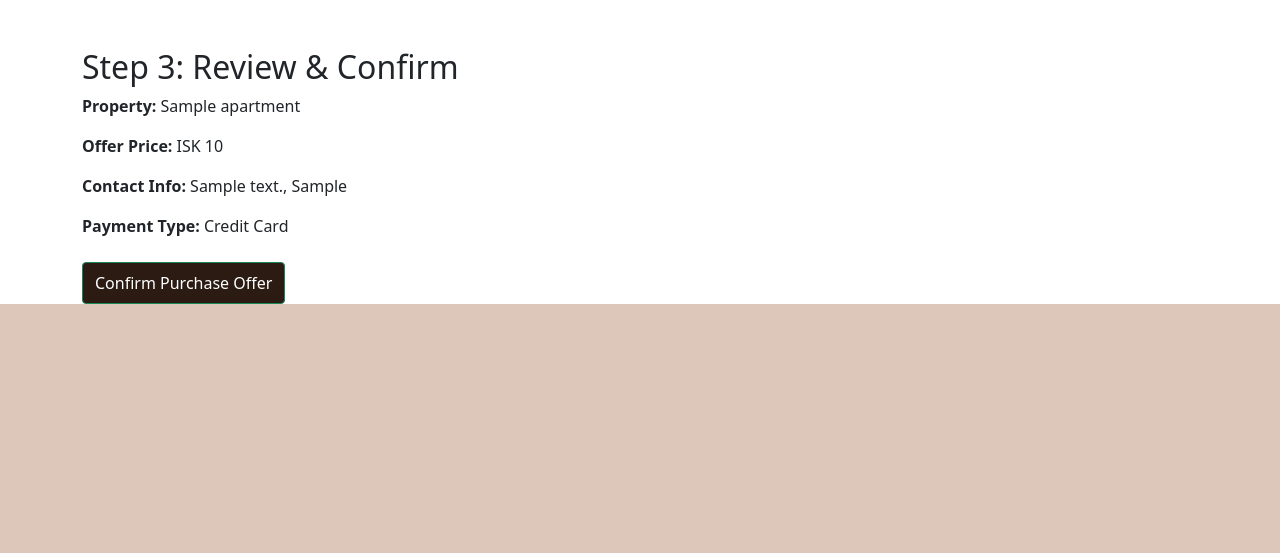
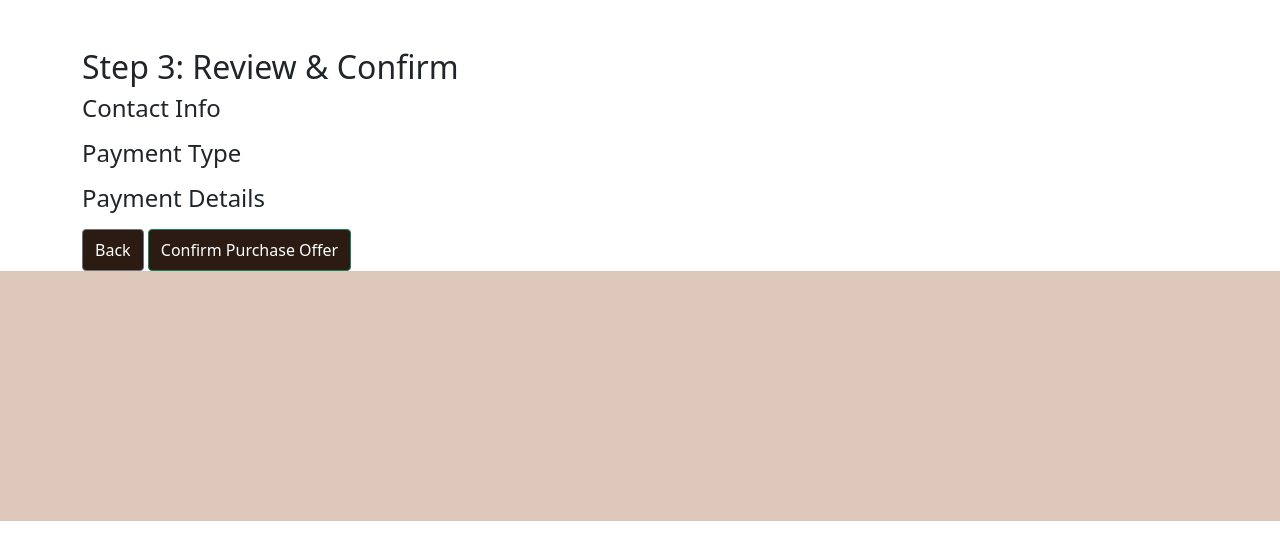
Before and after one commit to Pappakassi/castle_apartments, a Django app: page /offers/1/finalize/review/ in a window 1280 px wide. Shown: the part 76-629 px from the top of the page. Run offline with Django 4.2, Linux system fonts and the light colour scheme; a user stored in the database is signed in; tables that the repository leaves empty hold one stand-in row (values such as "Sample post"); grey boxes marked "Sample" are stand-in pictures.

Commit message:
finished finalization process

```diff
--- a/offers/views.py
+++ b/offers/views.py
@@ -1,90 +1,117 @@
-from django.shortcuts import render, get_object_or_404
-from django.contrib.auth.decorators import login_required
-from .models import PurchaseOffer
-from apartments.models import Apartment
-from .forms import PurchaseOfferForm
-from django.shortcuts import render
-from offers.models import PurchaseOffer
+from django.shortcuts import render, get_object_or_404, redirect
 from django.contrib.auth.decorators import login_required
 from django.contrib import messages
-from django.shortcuts import render, redirect, get_object_or_404
-from django.shortcuts import render, get_object_or_404, redirect
-from .models import PurchaseOffer, ContactInfo, Payment, CreditCardPayment, BankTransferPayment, MortgagePayment
-from .forms import ContactInfoForm, PaymentForm, CreditCardPaymentForm, BankTransferPaymentForm, MortgagePaymentForm
+
+from .models import (
+    PurchaseOffer,
+    ContactInfo,
+    Payment,
+    CreditCardPayment,
+    BankTransferPayment,
+    MortgagePayment
+)
+from .forms import (
+    ContactInfoForm,
+    PaymentForm,
+    CreditCardPaymentForm,
+    BankTransferPaymentForm,
+    MortgagePaymentForm
+)
 
 @login_required
 def finalize_contact(request, offer_id):
-    offer = get_object_or_404(PurchaseOffer, id=offer_id, buyer=request.user, status__in=['accepted', 'contingent'])
+    offer = get_object_or_404(PurchaseOffer, pk=offer_id)
 
-    form = ContactInfoForm(request.POST or None, instance=offer.contact_info)
+    if request.method == 'POST':
+        form = ContactInfoForm(request.POST)
+        if form.is_valid():
+            request.session['contact_info'] = form.cleaned_data
+            return redirect('finalize_payment', offer_id=offer_id)
+    else:
+        initial = request.session.get('contact_info', {})
+        form = ContactInfoForm(initial=initial)
 
-    if request.method == 'POST' and form.is_valid():
-        contact_info = form.save()
-        offer.contact_info = contact_info
-        offer.save()
-        return redirect('finalize_payment', offer_id=offer.id)
-
-    return render(request, 'offers/finalize_contact.html', {'form': form, 'offer': offer})
+    return render(request, 'offers/finalize_contact.html', {'form': form, 'offer_id': offer_id})
 
 
 @login_required
 def finalize_payment(request, offer_id):
-    offer = get_object_or_404(PurchaseOffer, id=offer_id, buyer=request.user)
+    offer = get_object_or_404(PurchaseOffer, pk=offer_id)
+    payment_type = request.session.get('payment', {}).get('type')
 
-    payment_form = PaymentForm(request.POST or None)
-    credit_form = CreditCardPaymentForm(request.POST or None)
-    bank_form = BankTransferPaymentForm(request.POST or None)
-    mortgage_form = MortgagePaymentForm(request.POST or None)
+    if request.method == 'POST':
+        payment_form = PaymentForm(request.POST)
+        credit_form = CreditCardPaymentForm(request.POST, prefix='credit')
+        bank_form = BankTransferPaymentForm(request.POST, prefix='bank')
+        mortgage_form = MortgagePaymentForm(request.POST, prefix='mortgage')
 
-    if request.method == 'POST' and payment_form.is_valid():
-        payment = payment_form.save()
-        offer.payment = payment
-        offer.save()
+        if payment_form.is_valid():
+            request.session['payment'] = payment_form.cleaned_data
+            payment_type = payment_form.cleaned_data['type']
 
-        payment_type = payment.type
-
-        if payment_type == 'credit_card' and credit_form.is_valid():
-            credit = credit_form.save(commit=False)
-            credit.payment = payment
-            credit.save()
-
-        elif payment_type == 'bank_transfer' and bank_form.is_valid():
-            bank = bank_form.save(commit=False)
-            bank.payment = payment
-            bank.save()
-
-        elif payment_type == 'mortgage' and mortgage_form.is_valid():
-            mortgage = mortgage_form.save(commit=False)
-            mortgage.payment = payment
-            mortgage.save()
-
-        return redirect('finalize_review', offer_id=offer.id)
+            if payment_type == 'credit_card' and credit_form.is_valid():
+                request.session['payment_details'] = credit_form.cleaned_data
+                return redirect('finalize_review', offer_id=offer_id)
+            elif payment_type == 'bank_transfer' and bank_form.is_valid():
+                request.session['payment_details'] = bank_form.cleaned_data
+                return redirect('finalize_review', offer_id=offer_id)
+            elif payment_type == 'mortgage' and mortgage_form.is_valid():
+                request.session['payment_details'] = mortgage_form.cleaned_data
+                return redirect('finalize_review', offer_id=offer_id)
+    else:
+        payment_form = PaymentForm(initial=request.session.get('payment'))
+        credit_form = CreditCardPaymentForm(prefix='credit', initial=request.session.get('payment_details') if payment_type == 'credit_card' else None)
+        bank_form = BankTransferPaymentForm(prefix='bank', initial=request.session.get('payment_details') if payment_type == 'bank_transfer' else None)
+        mortgage_form = MortgagePaymentForm(prefix='mortgage', initial=request.session.get('payment_details') if payment_type == 'mortgage' else None)
 
     return render(request, 'offers/finalize_payment.html', {
-        'offer': offer,
         'payment_form': payment_form,
         'credit_form': credit_form,
         'bank_form': bank_form,
-        'mortgage_form': mortgage_form
+        'mortgage_form': mortgage_form,
+        'offer_id': offer_id,
     })
 
 
 @login_required
 def finalize_review(request, offer_id):
-    offer = get_object_or_404(PurchaseOffer, id=offer_id, buyer=request.user)
+    offer = get_object_or_404(PurchaseOffer, pk=offer_id)
+    contact_info = request.session.get('contact_info')
+    payment_data = request.session.get('payment')
+    payment_details = request.session.get('payment_details')
 
-    if request.method == 'POST' and 'confirm' in request.POST:
-        # Finalize logic here
-        return redirect('finalize_confirmation', offer_id=offer.id)
+    if request.method == 'POST':
+        contact = ContactInfo.objects.create(**contact_info)
+        payment = Payment.objects.create(type=payment_data['type'])
 
-    return render(request, 'offers/finalize_review.html', {'offer': offer})
+        if payment_data['type'] == 'credit_card':
+            CreditCardPayment.objects.create(payment=payment, **payment_details)
+        elif payment_data['type'] == 'bank_transfer':
+            BankTransferPayment.objects.create(payment=payment, **payment_details)
+        elif payment_data['type'] == 'mortgage':
+            MortgagePayment.objects.create(payment=payment, **payment_details)
+
+        offer.contact_info = contact
+        offer.payment = payment
+        offer.save()
+
+        for key in ['contact_info', 'payment', 'payment_details']:
+            request.session.pop(key, None)
+
+        return redirect('finalize_confirmation', offer_id=offer_id)
+
+    return render(request, 'offers/finalize_review.html', {
+        'contact_info': contact_info,
+        'payment': payment_data,
+        'payment_details': payment_details,
+        'offer_id': offer_id
+    })
 
 
 @login_required
 def finalize_confirmation(request, offer_id):
-    offer = get_object_or_404(PurchaseOffer, id=offer_id, buyer=request.user)
+    offer = get_object_or_404(PurchaseOffer, pk=offer_id)
     return render(request, 'offers/confirmation.html', {'offer': offer})
-
 
 @login_required
 def submit_offer(request, apartment_id):
--- a/static/js/slider.js
+++ b/static/js/slider.js
@@ -1,4 +1,3 @@
-<script>
 document.addEventListener('DOMContentLoaded', function () {
   const carouselElement = document.querySelector('#carouselExampleCaptions');
   const toggleBtn = document.getElementById('carousel-toggle');
@@ -17,4 +16,3 @@
     isPaused = !isPaused;
   });
 });
-</script>
--- a/templates/offers/confirmation.html
+++ b/templates/offers/confirmation.html
@@ -3,7 +3,6 @@
 <div class="container mt-5 text-center">
   <h2 class="text-success">Purchase Offer Finalized</h2>
   <p>Your offer for <strong>{{ offer.apartment.title }}</strong> has been successfully finalized.</p>
-
   <a href="{% url 'home' %}" class="btn btn-primary mt-4">Return to Homepage</a>
 </div>
 {% endblock %}
--- a/templates/offers/finalize_review.html
+++ b/templates/offers/finalize_review.html
@@ -2,16 +2,32 @@
 {% block content %}
 <div class="container mt-5">
   <h2>Step 3: Review & Confirm</h2>
-  <div class="mb-4">
-    <p><strong>Property:</strong> {{ offer.apartment.title }}</p>
-    <p><strong>Offer Price:</strong> ISK {{ offer.price|floatformat:0 }}</p>
-    <p><strong>Contact Info:</strong> {{ offer.contact_info }}</p>
-    <p><strong>Payment Type:</strong> {{ offer.payment.get_type_display }}</p>
-  </div>
+
+  <h4>Contact Info</h4>
+  <ul>
+    {% for key, value in contact_info.items %}
+      <li><strong>{{ key|title }}:</strong> {{ value }}</li>
+    {% endfor %}
+  </ul>
+
+  <h4>Payment Type</h4>
+  <ul>
+    {% for key, value in payment.items %}
+      <li><strong>{{ key|title }}:</strong> {{ value }}</li>
+    {% endfor %}
+  </ul>
+
+  <h4>Payment Details</h4>
+  <ul>
+    {% for key, value in payment_details.items %}
+      <li><strong>{{ key|title }}:</strong> {{ value }}</li>
+    {% endfor %}
+  </ul>
 
   <form method="post">
     {% csrf_token %}
-    <button type="submit" name="confirm" class="btn btn-success">Confirm Purchase Offer</button>
+    <a href="{% url 'finalize_payment' offer_id %}" class="btn btn-secondary">Back</a>
+    <button type="submit" class="btn btn-success">Confirm Purchase Offer</button>
   </form>
 </div>
 {% endblock %}
--- a/templates/offers/offer_list.html
+++ b/templates/offers/offer_list.html
@@ -41,6 +41,8 @@
                   -
                 {% endif %}
               </td>
+{#            Added for debugging#}
+                <td>{{ offer.id }}</td>
             </tr>
           {% empty %}
             <tr><td colspan="7">No offers found.</td></tr>
```
Also changed, not shown: templates/offers/finalize_contact.html (+9 -3 lines), templates/offers/finalize_payment.html (+7 -5 lines), 2 other files. Lines whose indentation alone changed are shown as unchanged.
